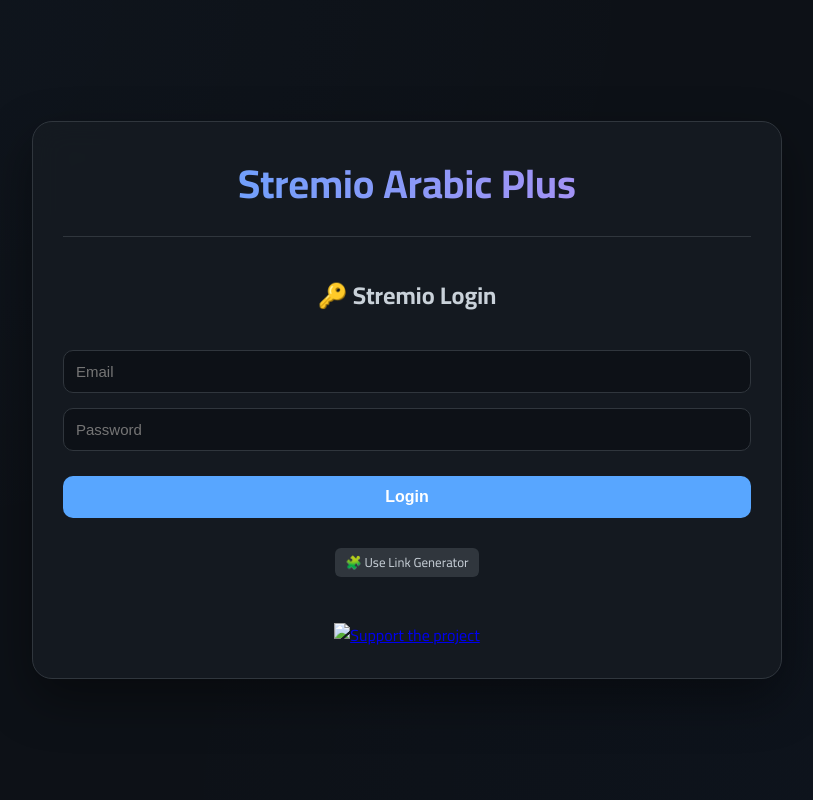
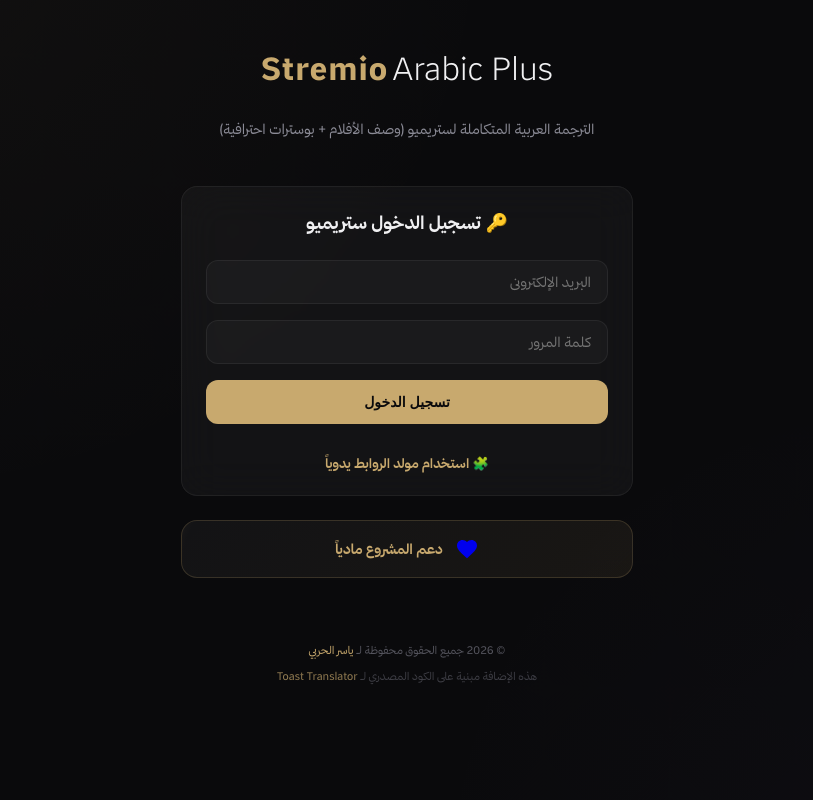
Before and after one commit to 3-pr/toast-translator-, a FastAPI app: page / in a window 1280 px wide. Shown: the whole page, without its empty margins (233-1046 px from the left). Run offline with FastAPI, Linux system fonts and the light colour scheme; parts of the project's set-up code (start-up, migrations or seed data) failed here and were passed over.

Commit message:
style: full redesign based on user premium tokens and add credits

```diff
--- a/static/style.css
+++ b/static/style.css
@@ -1,283 +1,388 @@
-/* Titanium Dark Theme - Final Polished Version */
-@import url('https://fonts.googleapis.com/css2?family=Cairo:wght@400;600;700&family=Outfit:wght@300;400;600&display=swap');
+/* ===== Font Faces ===== */
+@font-face {
+    font-family: 'Thmanyah Sans';
+    src: url('fonts/thmanyahsans-Light.woff2') format('woff2');
+    font-weight: 300;
+    font-style: normal;
+    font-display: swap;
+}
+@font-face {
+    font-family: 'Thmanyah Sans';
+    src: url('fonts/thmanyahsans-Regular.woff2') format('woff2');
+    font-weight: 400;
+    font-style: normal;
+    font-display: swap;
+}
+@font-face {
+    font-family: 'Thmanyah Sans';
+    src: url('fonts/thmanyahsans-Medium.woff2') format('woff2');
+    font-weight: 500;
+    font-style: normal;
+    font-display: swap;
+}
+@font-face {
+    font-family: 'Thmanyah Sans';
+    src: url('fonts/thmanyahsans-Bold.woff2') format('woff2');
+    font-weight: 700;
+    font-style: normal;
+    font-display: swap;
+}
+
+/* ===== Reset & Base ===== */
+* {
+    margin: 0;
+    padding: 0;
+    box-sizing: border-box;
+}
 
 :root {
-    --bg: #0d1117;
-    --card: #161b22;
-    --border: #30363d;
-    --text: #c9d1d9;
-    --text-muted: #8b949e;
-    --accent: #58a6ff;
-    --accent-hover: #1f6feb;
-    --success: #238636;
-    --danger: #da3633;
-    --glass: rgba(22, 27, 34, 0.9);
-}
-
-* {
-    box-sizing: border-box;
-    transition: all 0.2s ease-in-out;
+    --bg-primary: #0a0a0c;
+    --bg-secondary: #111115;
+    --bg-card: rgba(255, 255, 255, 0.04);
+    --bg-card-hover: rgba(255, 255, 255, 0.08);
+    --border-card: rgba(255, 255, 255, 0.06);
+    --border-card-hover: rgba(255, 255, 255, 0.12);
+    --text-primary: #f0f0f2;
+    --text-secondary: #8b8b96;
+    --text-muted: #55555e;
+    --accent: #c8a96e;
+    --accent-glow: rgba(200, 169, 110, 0.15);
+    --accent-dim: rgba(200, 169, 110, 0.08);
+    --success: #2ecc71;
+    --danger: #e74c3c;
+    --radius: 16px;
+    --transition: 0.3s cubic-bezier(0.4, 0, 0.2, 1);
 }
 
 body {
-    font-family: 'Cairo', 'Outfit', system-ui, -apple-system, sans-serif;
-    background-color: var(--bg);
-    background-image:
-        radial-gradient(at 0% 0%, rgba(88, 166, 255, 0.03) 0px, transparent 50%),
-        radial-gradient(at 100% 100%, rgba(31, 111, 235, 0.03) 0px, transparent 50%);
-    color: var(--text);
+    font-family: 'Thmanyah Sans', -apple-system, BlinkMacSystemFont, 'Segoe UI', sans-serif;
+    background: var(--bg-primary);
+    color: var(--text-primary);
     min-height: 100vh;
-    margin: 0;
     display: flex;
-    flex-direction: column;
-    align-items: center;
-    padding: 20px;
-    line-height: 1.6;
-}
-
-/* RTL Support */
-[lang="ar"] body, body:has(#language option[value="ar"]:checked) {
+    justify-content: center;
+    align-items: flex-start;
+    overflow-x: hidden;
+    -webkit-font-smoothing: antialiased;
     direction: rtl;
 }
 
-.container {
-    width: 100%;
-    max-width: 750px;
-    background: var(--glass);
-    backdrop-filter: blur(15px);
-    border: 1px solid var(--border);
-    border-radius: 20px;
-    padding: 30px;
-    box-shadow: 0 20px 50px rgba(0,0,0,0.4);
-    margin: auto;
+/* Ambient Background */
+body::before {
+    content: '';
+    position: fixed;
+    top: -50%;
+    left: -50%;
+    width: 200%;
+    height: 200%;
+    background:
+        radial-gradient(ellipse 600px 600px at 30% 20%, rgba(200, 169, 110, 0.04), transparent),
+        radial-gradient(ellipse 500px 500px at 70% 80%, rgba(120, 100, 180, 0.03), transparent);
+    pointer-events: none;
+    z-index: 0;
+    animation: ambientDrift 20s ease-in-out infinite alternate;
 }
 
+@keyframes ambientDrift {
+    0% { transform: translate(0, 0) rotate(0deg); }
+    100% { transform: translate(30px, -20px) rotate(2deg); }
+}
+
+.container {
+    position: relative;
+    z-index: 1;
+    width: 100%;
+    max-width: 500px;
+    padding: 48px 24px 64px;
+    display: flex;
+    flex-direction: column;
+    gap: 24px;
+}
+
+/* Title Styling */
 .title {
-    font-size: 2.5rem;
+    text-align: center;
+    margin-bottom: 8px;
+}
+
+.toast {
+    font-size: 32px;
     font-weight: 700;
-    text-align: center;
-    margin-bottom: 5px;
-    background: linear-gradient(to right, #58a6ff, #bc8cf2);
-    -webkit-background-clip: text;
-    -webkit-text-fill-color: transparent;
+    color: var(--accent);
+    letter-spacing: 1px;
+}
+
+.translator {
+    font-size: 32px;
+    font-weight: 300;
+    color: var(--text-primary);
 }
 
 .description {
     text-align: center;
-    color: var(--text-muted);
-    margin-bottom: 25px;
-    font-size: 0.95rem;
+    color: var(--text-secondary);
+    font-size: 14px;
+    margin-bottom: 24px;
 }
 
-ul {
-    list-style-position: inside;
-    padding-left: 0;
-    text-align: left;
-    margin: 15px 0;
+/* Config Groups */
+.config-group {
+    background: var(--bg-card);
+    backdrop-filter: blur(20px);
+    -webkit-backdrop-filter: blur(20px);
+    border: 1px solid var(--border-card);
+    border-radius: var(--radius);
+    padding: 24px;
+    display: flex;
+    flex-direction: column;
+    gap: 16px;
+    transition: var(--transition);
 }
 
-[lang="ar"] ul, body:has(#language option[value="ar"]:checked) ul {
-    text-align: right;
-    padding-right: 0;
-}
-
-li {
-    margin-bottom: 8px;
-    color: var(--text);
-}
-
-.config-group, .addon-list-group {
-    display: flex;
-    flex-direction: column;
-    gap: 15px;
-    margin-top: 20px;
-    padding-top: 20px;
-    border-top: 1px solid var(--border);
+.config-group:hover {
+    border-color: var(--border-card-hover);
+    background: var(--bg-card-hover);
 }
 
 label {
-    display: block;
+    font-size: 13px;
     font-weight: 600;
-    margin-bottom: 5px;
-    color: var(--text);
+    color: var(--accent);
+    letter-spacing: 0.05em;
+    margin-bottom: 4px;
 }
 
-input[type="text"], input[type="password"], input[type="email"], select {
+input, select, textarea {
+    background: rgba(255, 255, 255, 0.03);
+    border: 1px solid var(--border-card);
+    border-radius: 12px;
+    padding: 12px 16px;
+    color: var(--text-primary);
+    font-family: inherit;
+    font-size: 14px;
     width: 100%;
-    padding: 12px;
-    background: #0d1117;
-    border: 1px solid var(--border);
-    border-radius: 10px;
-    color: var(--text);
-    font-size: 15px;
-    outline: none;
+    transition: var(--transition);
 }
 
-input:focus, select:focus {
+input:focus, select:focus, textarea:focus {
+    outline: none;
     border-color: var(--accent);
-    box-shadow: 0 0 0 3px rgba(88, 166, 255, 0.15);
+    background: rgba(255, 255, 255, 0.06);
+    box-shadow: 0 0 0 4px var(--accent-glow);
 }
 
 button {
+    background: var(--accent);
+    color: var(--bg-primary);
+    border: none;
+    border-radius: 12px;
+    padding: 14px;
+    font-weight: 700;
+    font-size: 14px;
     cursor: pointer;
-    padding: 12px 20px;
-    border-radius: 10px;
-    font-weight: 700;
-    border: none;
-    background: var(--accent);
-    color: white;
-    font-size: 16px;
-    width: 100%;
-    margin-top: 10px;
+    transition: var(--transition);
+    display: flex;
+    align-items: center;
+    justify-content: center;
+    gap: 8px;
 }
 
 button:hover {
-    background: var(--accent-hover);
     transform: translateY(-2px);
-    box-shadow: 0 5px 15px rgba(88, 166, 255, 0.3);
+    box-shadow: 0 8px 24px var(--accent-glow);
+    filter: brightness(1.1);
 }
 
-.generate-link-btn {
-    background: var(--border);
-    color: var(--text);
-    text-decoration: none;
-    padding: 4px 10px;
-    border-radius: 6px;
-    font-size: 13px;
-    display: inline-block;
+button:active {
+    transform: translateY(0) scale(0.98);
 }
 
-/* BetterPoster Preview Box */
-.better-poster-config {
-    margin-top: 20px;
+/* Addon Cards */
+.addon-info {
+    background: var(--bg-card);
+    backdrop-filter: blur(16px);
+    -webkit-backdrop-filter: blur(16px);
+    border: 1px solid var(--border-card);
+    border-radius: var(--radius);
     padding: 20px;
-    background: rgba(0,0,0,0.2);
-    border-radius: 15px;
-    border: 1px solid var(--border);
+    margin-top: 16px;
+    display: flex;
+    flex-direction: column;
+    gap: 16px;
+    transition: var(--transition);
 }
 
-#poster-preview {
-    margin-top: 15px;
-    text-align: center;
-}
-
-#preview-img {
-    max-width: 160px;
-    border-radius: 10px;
-    box-shadow: 0 10px 30px rgba(0,0,0,0.6);
-    border: 2px solid var(--border);
-}
-
-/* Loader */
-.loader {
-    width: 40px;
-    height: 40px;
-    border: 4px solid var(--border);
-    border-top: 4px solid var(--accent);
-    border-radius: 50%;
-    animation: spin 1s linear infinite;
-    margin: 20px auto;
-}
-
-@keyframes spin { 0% { transform: rotate(0deg); } 100% { transform: rotate(360deg); } }
-
-/* Hide Logic */
-.hidden { display: none !important; }
-
-/* Addon Card Styling */
-.addon-info {
-    background: var(--card);
-    border: 1px solid var(--border);
-    border-radius: 15px;
-    padding: 20px;
-    margin-top: 15px;
-    display: flex;
-    flex-direction: column;
-    gap: 12px;
+.addon-info:hover {
+    background: var(--bg-card-hover);
+    border-color: var(--border-card-hover);
+    transform: translateY(-2px);
 }
 
 .addon-header {
     display: flex;
     align-items: center;
-    gap: 15px;
+    gap: 12px;
 }
 
 .addon-logo {
-    width: 48px;
-    height: 48px;
+    width: 44px;
+    height: 44px;
     border-radius: 10px;
     object-fit: cover;
+    background: var(--bg-secondary);
 }
 
-.addon-info h3 {
-    margin: 0;
-    font-size: 1.2rem;
-    color: var(--accent);
-}
-
-.addon-info p {
-    margin: 0;
-    font-size: 0.9rem;
-    color: var(--text-muted);
+.addon-header h3 {
+    font-size: 16px;
+    font-weight: 700;
+    color: var(--text-primary);
 }
 
 .poster-options {
     display: grid;
-    grid-template-columns: 1fr 1fr;
-    gap: 10px;
-    margin: 10px 0;
-    padding: 10px;
-    background: rgba(255,255,255,0.03);
-    border-radius: 10px;
+    grid-template-columns: repeat(2, 1fr);
+    gap: 8px;
+    padding: 12px;
+    background: rgba(255, 255, 255, 0.02);
+    border-radius: 12px;
 }
 
-.poster-options > div {
+.poster-options div {
     display: flex;
     align-items: center;
     gap: 8px;
-    font-size: 0.85rem;
+    font-size: 12px;
+    color: var(--text-secondary);
+    cursor: pointer;
 }
 
 .poster-options input[type="checkbox"] {
     width: 16px;
     height: 16px;
-    cursor: pointer;
 }
 
 .addon-actions {
     display: flex;
     gap: 10px;
-    margin-top: 5px;
 }
 
 .addon-actions button {
-    margin: 0;
-    padding: 8px 15px;
+    flex: 1;
+    padding: 10px;
+}
+
+/* BetterPoster Preview Section */
+.better-poster-config {
+    background: var(--accent-dim);
+    border: 1px solid var(--accent-dim);
+    border-radius: 16px;
+    padding: 20px;
+}
+
+#poster-previews img {
+    border: 2px solid var(--border-card);
+    transition: var(--transition);
+}
+
+#poster-previews img:hover {
+    transform: scale(1.05);
+    border-color: var(--accent);
+}
+
+/* Footer & Mentions */
+.footer {
+    margin-top: 40px;
+    text-align: center;
+    display: flex;
+    flex-direction: column;
+    gap: 16px;
+}
+
+.mentions {
+    font-size: 11px;
+    color: var(--text-muted);
+    line-height: 1.6;
+}
+
+.mentions a {
+    color: var(--accent);
+    text-decoration: none;
+    transition: var(--transition);
+}
+
+.mentions a:hover {
+    text-decoration: underline;
+    opacity: 0.8;
+}
+
+/* Featured Support Card (Inspired by user's CSS) */
+.support-card {
+    background: linear-gradient(135deg, var(--bg-card), var(--accent-dim));
+    border: 1px solid rgba(200, 169, 110, 0.2);
+    padding: 16px;
+    border-radius: var(--radius);
+    text-decoration: none;
+    display: flex;
+    align-items: center;
+    justify-content: center;
+    gap: 12px;
+    transition: var(--transition);
+    position: relative;
+    overflow: hidden;
+}
+
+.support-card::after {
+    content: '';
+    position: absolute;
+    top: 0;
+    left: -100%;
+    width: 100%;
+    height: 100%;
+    background: linear-gradient(110deg, transparent 40%, rgba(200, 169, 110, 0.1) 50%, transparent 60%);
+    animation: shine 3s linear infinite;
+}
+
+@keyframes shine {
+    to { left: 100%; }
+}
+
+.support-card:hover {
+    transform: translateY(-2px) scale(1.02);
+    border-color: var(--accent);
+    box-shadow: 0 8px 32px var(--accent-glow);
+}
+
+.support-card span {
+    color: var(--accent);
+    font-weight: 700;
     font-size: 14px;
 }
 
+.hidden {
+    display: none !important;
+}
+
+/* Utils */
 .read-only-textarea {
-    width: 100%;
+    font-family: monospace;
+    font-size: 11px;
     background: #000;
     color: var(--success);
-    border: 1px solid var(--border);
-    border-radius: 8px;
-    padding: 10px;
-    font-family: monospace;
-    font-size: 12px;
     margin-top: 10px;
-    resize: none;
-    overflow: hidden;
 }
 
-.donation {
-    margin-top: 30px;
-    text-align: center;
+/* Loading */
+.loader {
+    border: 3px solid rgba(255, 255, 255, 0.1);
+    border-top: 3px solid var(--accent);
+    border-radius: 50%;
+    width: 30px;
+    height: 30px;
+    animation: spin 1s linear infinite;
+    margin: 20px auto;
 }
 
-/* Mobile */
-@media (max-width: 600px) {
-    .container { padding: 20px; }
-    .title { font-size: 2rem; }
-    .poster-options { grid-template-columns: 1fr; }
+@keyframes spin {
+    0% { transform: rotate(0deg); }
+    100% { transform: rotate(360deg); }
 }
--- a/templates/configure.html
+++ b/templates/configure.html
@@ -1,15 +1,15 @@
 <!DOCTYPE html>
-<html lang="en">
+<html lang="ar" dir="rtl">
 
 <head>
     <meta charset="UTF-8">
     <meta name="viewport" content="width=device-width, initial-scale=1.0">
-    <title>Toast Translator</title>
-    <link rel="stylesheet" href="/static/style.css?v=0.2.9">
-    <script src="/static/utils.js?v=0.2.9"></script>
-    <script src="/static/stremio.js?v=0.2.9"></script>
-    <script src="/static/addonCard.js?v=0.2.9"></script>
-    <script src="/static/installer.js?v=0.2.9"></script>
+    <title>Stremio Arabic Plus</title>
+    <link rel="stylesheet" href="/static/style.css?v=1.5">
+    <script src="/static/utils.js?v=1.5"></script>
+    <script src="/static/stremio.js?v=1.5"></script>
+    <script src="/static/addonCard.js?v=1.5"></script>
+    <script src="/static/installer.js?v=1.5"></script>
 </head>
 
 <body>
@@ -18,33 +18,35 @@
             <span class="toast">Stremio</span>
             <span class="translator">Arabic Plus</span>
         </div>
+        <div class="description">
+            <p>الترجمة العربية المتكاملة لستريميو (وصف الأفلام + بوسترات احترافية)</p>
+        </div>
 
         <!-- Section 1: Login -->
         <div id="login-section" class="config-group">
-            <h2 style="text-align: center;">🔑 Stremio Login</h2>
-            <input type="email" id="stremio-email" placeholder="Email">
-            <input type="password" id="stremio-password" placeholder="Password">
-            <button onclick="stremioLogin()">Login</button>
-            <p style="text-align: center; margin-top: 15px;">
-                <a href="/link_generator" class="generate-link-btn">🧩 Use Link Generator</a>
+            <h2 style="text-align: center; margin-bottom: 10px; font-size: 18px;">🔑 تسجيل الدخول ستريميو</h2>
+            <input type="email" id="stremio-email" placeholder="البريد الإلكتروني">
+            <input type="password" id="stremio-password" placeholder="كلمة المرور">
+            <button onclick="stremioLogin()">تسجيل الدخول</button>
+            <p style="text-align: center; margin-top: 15px; font-size: 13px;">
+                <a href="/link_generator" style="color: var(--accent); text-decoration: none; font-weight: 600;">🧩 استخدام مولد الروابط يدوياً</a>
             </p>
         </div>
 
         <!-- Section 2: App -->
         <div id="app-section" class="hidden">
             <div class="config-group">
-                <label for="tmdb-key">🔑 TMDB API Key</label>
-                <input type="text" id="tmdb-key" placeholder="Enter TMDB API key">
+                <label for="tmdb-key">🔑 مفتاح TMDB API</label>
+                <input type="text" id="tmdb-key" placeholder="أدخل مفتاح TMDB الخاص بك">
 
-                <label for="language">🌍 Translation Language</label>
+                <label for="language">🌍 لغة الترجمة</label>
                 <select id="language"></select>
                 <script src="/static/languages.js"></script>
 
-
-                <label for="addon-url" style="margin-top: 15px;">🧩 Add Custom Addon</label>
+                <label for="addon-url" style="margin-top: 15px;">🧩 إضافة إضافات مخصصة</label>
                 <div style="display: flex; gap: 10px;">
-                    <input type="text" id="addon-url" placeholder="Addon URL">
-                    <button style="width: auto; margin:0;" onclick="loadAddon(document.getElementById('addon-url').value, true)">Add</button>
+                    <input type="text" id="addon-url" placeholder="رابط الإضافة (manifest.json)">
+                    <button style="width: auto; margin:0; padding: 0 20px;" onclick="loadAddon(document.getElementById('addon-url').value, true)">إضافة</button>
                 </div>
             </div>
 
@@ -52,15 +54,25 @@
             <div id="addons-container"></div>
 
             <div class="addon-actions hidden" id="action-buttons" style="margin-top: 20px;">
-                <button onclick="translateSelectedAddons()" style="background: var(--success);">Apply All Translations</button>
-                <button onclick="reloadAddons(stremioUser.result.authKey)" style="background: var(--border);">Reload Addon List</button>
+                <button onclick="translateSelectedAddons()" style="background: var(--success); color: #fff;">تطبيق كافة التعديلات والمزامنة</button>
+                <button onclick="reloadAddons(stremioUser.result.authKey)" style="background: var(--bg-card); color: var(--text-primary); border: 1px solid var(--border-card);">تحديث القائمة</button>
             </div>
         </div>
 
-        <div class="donation">
-            <a href='https://ko-fi.com/S6S71MEJ1N' target='_blank'>
-                <img height='36' src='https://storage.ko-fi.com/cdn/kofi4.png?v=6' alt='Support the project' />
-            </a>
+        <!-- Support Card -->
+        <a href="https://creators.sa/i" target="_blank" rel="noopener noreferrer" class="support-card">
+            <svg viewBox="0 0 24 24" width="24" height="24" fill="currentColor">
+                <path d="M12 21.35l-1.45-1.32C5.4 15.36 2 12.28 2 8.5 2 5.42 4.42 3 7.5 3c1.74 0 3.41.81 4.5 2.09C13.09 3.81 14.76 3 16.5 3 19.58 3 22 5.42 22 8.5c0 3.78-3.4 6.86-8.55 11.54L12 21.35z" />
+            </svg>
+            <span>دعم المشروع مادياً</span>
+        </a>
+
+        <!-- Footer & Mentions -->
+        <div class="footer">
+            <div class="mentions">
+                <p>© 2026 جميع الحقوق محفوظة لـ <a href="https://github.com/3-pr" target="_blank">ياسر الحربي</a></p>
+                <p style="margin-top: 8px; opacity: 0.7;">هذه الإضافة مبنية على الكود المصدري لـ <a href="https://github.com/diogomiguel93/toast-translator" target="_blank">Toast Translator</a></p>
+            </div>
         </div>
     </div>
 
@@ -69,13 +81,13 @@
 
         async function translateSelectedAddons() {
             if (transteArray.length === 0) {
-                showError("⚠️ Please select at least one addon first!");
+                showError("⚠️ يرجى اختيار إضافة واحدة على الأقل!");
                 return;
             }
 
             const tmdbKey = document.getElementById("tmdb-key").value;
             if (!tmdbKey) {
-                showError("⚠️ TMDB Key is required!");
+                showError("⚠️ مفتاح TMDB مطلوب لإتمام العملية!");
                 return;
             }
 
@@ -89,16 +101,14 @@
                     addon.transportUrl,
                     addon.rpdb,
                     '0',
-                    '0',
+                    addon.tsPoster,
                     addon.bp
                 );
 
-                // Find and update the addon in the collection
                 const index = currentAddons.findIndex(a => a.transportUrl === addon.transportUrl);
                 if (index !== -1) {
                     currentAddons[index].transportUrl = newTransportUrl;
                 } else {
-                    // If not found (manually added), add it
                     currentAddons.push({
                         transportUrl: newTransportUrl,
                         manifest: addon
@@ -110,14 +120,13 @@
             hideLoader();
 
             if (response.result && response.result.success) {
-                showSuccess("✅ All selected addons translated and synced!");
+                showSuccess("✅ تم تعريب ومزامنة كافة الإضافات المختارة!");
                 setTimeout(() => { location.reload(); }, 2000);
             } else {
-                showError("❌ Failed to sync with Stremio.");
+                showError("❌ فشل المزامنة مع ستريميو.");
             }
         }
 
-        // Enter key for login
         document.querySelectorAll('#login-section input').forEach(input => {
             input.addEventListener('keydown', (e) => { if (e.key === 'Enter') stremioLogin(); });
         });
```
Also changed, not shown: templates/link_generator.html (+50 -34 lines).
